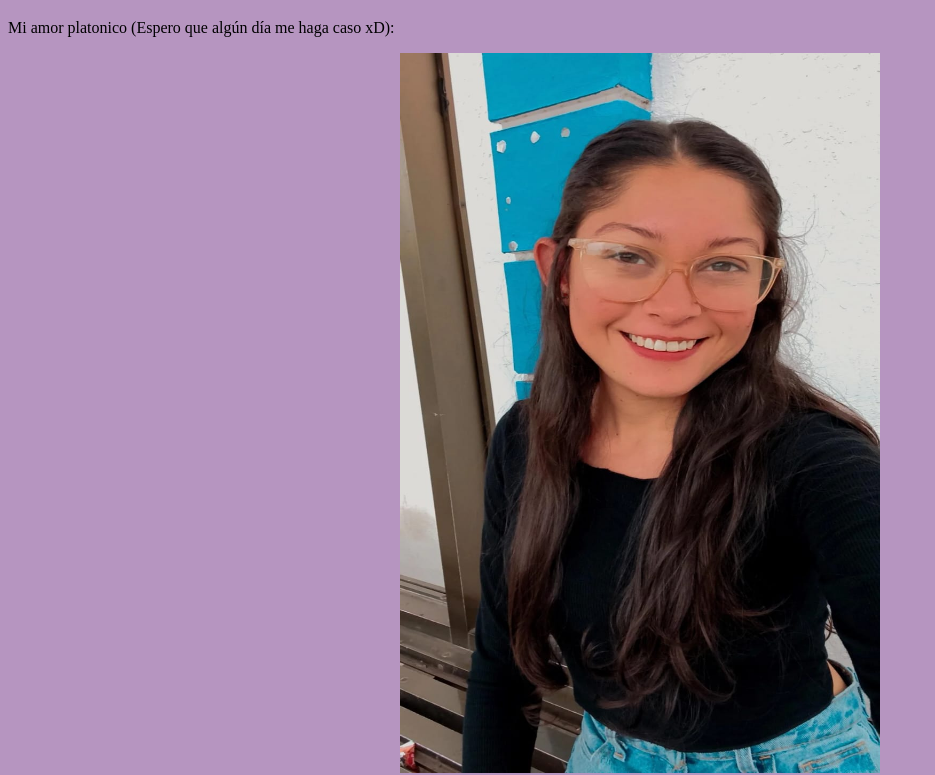
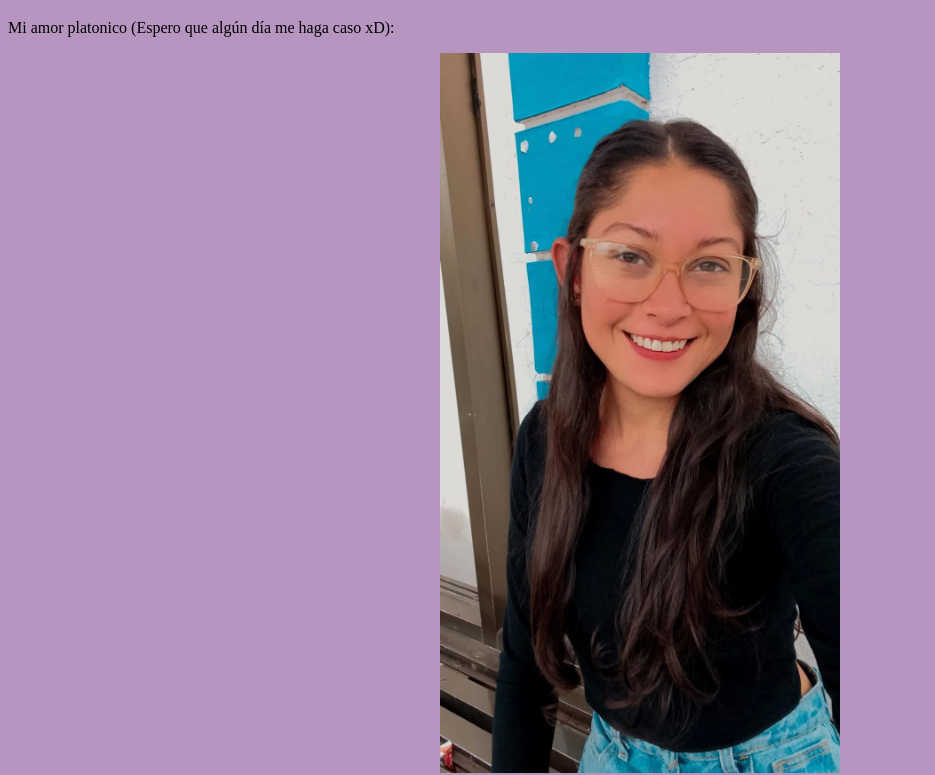
Before and after one commit to xSrNoaHx/Practica2, a plain HTML site: page index.html in a window 1280 px wide. Shown: the part 61-836 px from the top of the page, without its empty margins (0-935 px from the left). Drawn offline with Linux system fonts and the light colour scheme.

Commit message:
Update index.html

```diff
--- a/index.html
+++ b/index.html
@@ -6,7 +6,7 @@
     <h1 style="color: #584ad6;">Lessiel</h1>
     <p>Mi amor platonico (Espero que algún día me haga caso xD):</p>
       <div style="text-align: center;">
-        <img src="Lessiell.jpeg" width="480" height="720" />
+        <img src="Lessiell.jpeg" width="400" height="720" />
       </div>
       <p>A continuación te estaré mostrando lo que ofrece nuestro sitio.</p>
       <p><a href="audio.html">Inserción de Audio</a></p>
```
